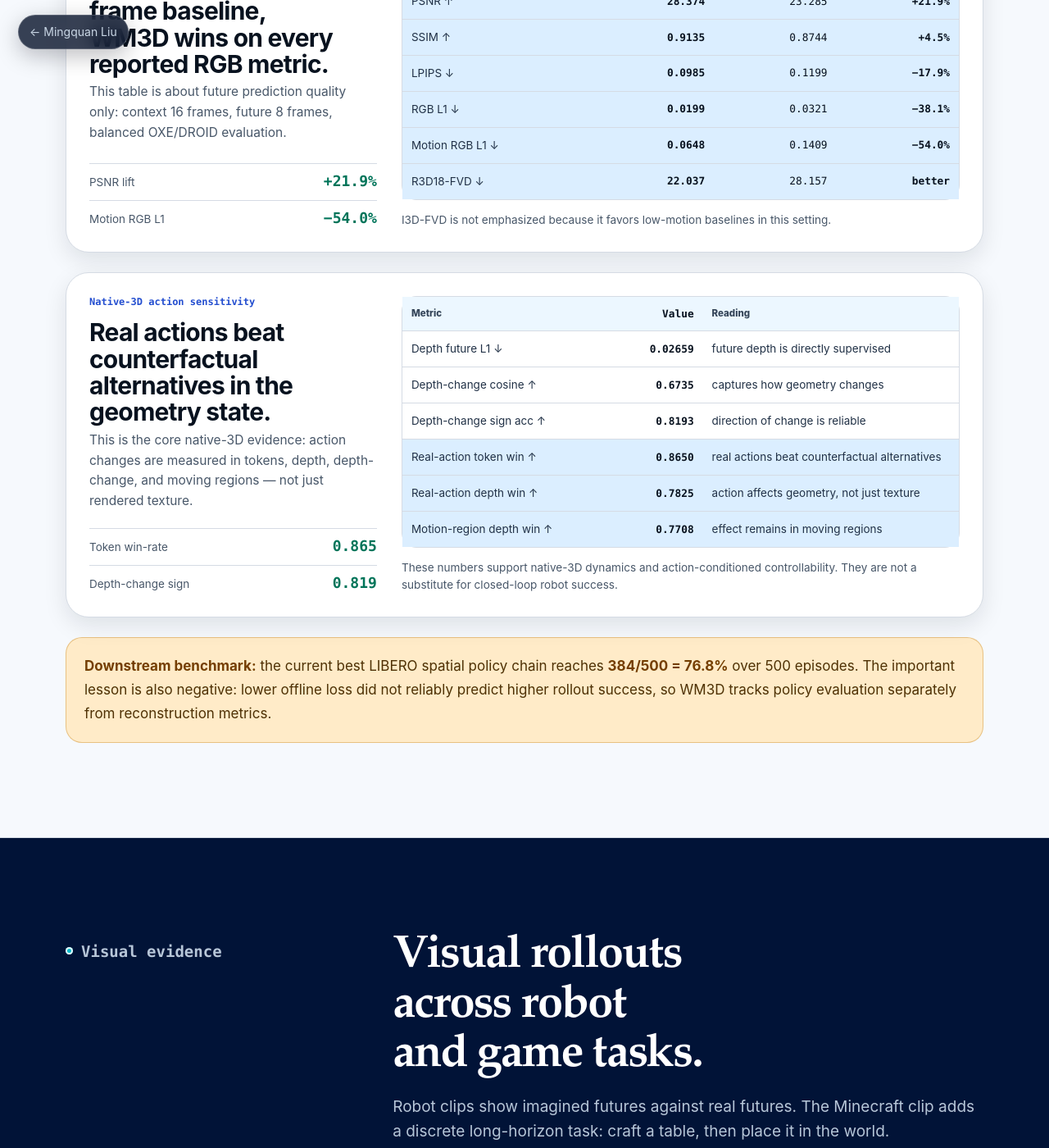
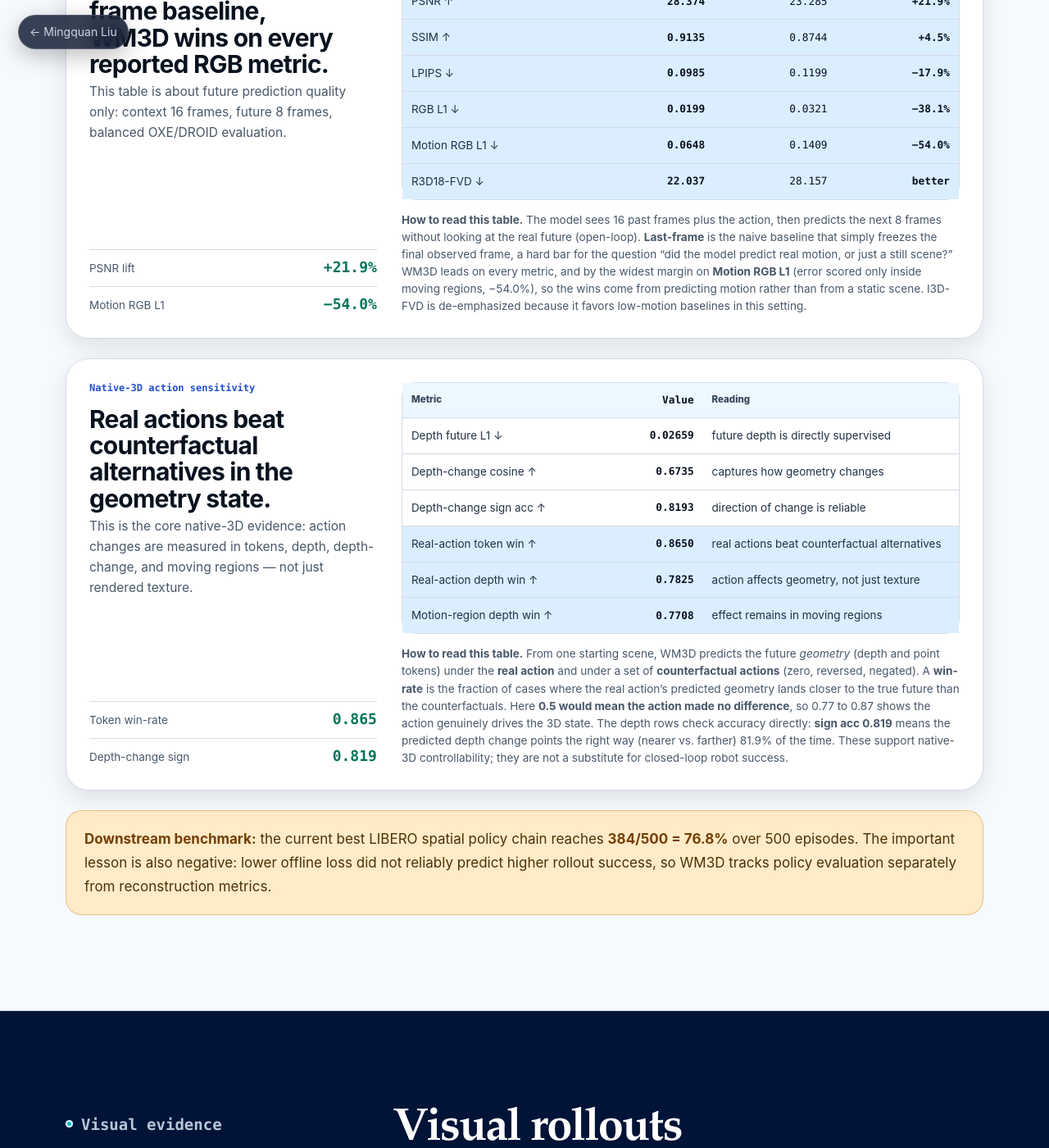
Before and after one commit to wxqnl/wxqnl.github.io, a Jekyll site: the page wm3d/index.html, which Jekyll copies as it is, in a window 1280 px wide and 1400 px high, scrolled down 6606 px. Shown: the whole window at 82% size. Built offline with Jekyll 4.4.1, drawn with Linux system fonts in a browser that asks for light colours; some of the changed text lies outside the part shown.

Commit message:
Update wm3d/index.html

```diff
--- a/wm3d/index.html
+++ b/wm3d/index.html
@@ -183,8 +183,12 @@
   .media-figure figcaption{display:flex;justify-content:space-between;gap:12px;align-items:baseline;margin:0;padding:13px 16px;border-top:1px solid oklch(100% 0 0 / .13);color:oklch(82% 0.03 255);font-size:13px}
   .media-figure .name{color:white;font-weight:800;font-size:14px}.media-figure .meta{font-family:var(--mono);font-size:11.5px;color:oklch(75% 0.035 255)}
   .wide{grid-column:1/-1}
-  .feature-demo,.mine-demo{grid-column:span 3}
+  .feature-demo{grid-column:1/-1;max-width:840px;width:100%;margin:0 auto}
   .gallery-note{grid-column:1/-1;color:oklch(82% 0.03 255);font-size:14px;line-height:1.55;max-width:82ch;margin:4px auto 0;text-align:center}
+  .mine-gallery{display:grid;grid-template-columns:repeat(3,1fr);gap:18px}
+  .mine-gallery .media-figure{grid-column:auto}
+  .mine-note{max-width:82ch;margin:22px auto 0;text-align:center;color:oklch(82% 0.03 255);font-size:14px;line-height:1.55}
+  .mine-note a{color:var(--cyan)}
   .rendering-pair{display:grid;gap:18px;max-width:930px;margin:0 auto}
   .legend-row{display:grid;grid-template-columns:repeat(3,1fr);gap:8px;color:oklch(82% 0.03 255);font:600 12.5px/1.3 var(--mono);text-align:center;margin-bottom:6px}
   .rendering-note{max-width:78ch;margin:18px auto 0;text-align:center;color:oklch(82% 0.03 255);font-size:14px}
@@ -209,12 +213,14 @@
     .evidence-ledger,.scale-strip{grid-template-columns:repeat(2,1fr)}.evidence-item:nth-child(2){border-right:0}.evidence-item:nth-child(-n+2){border-bottom:1px solid oklch(100% 0 0 / .12)}
     .model-landscape{grid-template-columns:1fr}.fault{grid-template-columns:1fr;gap:8px}.research-question{grid-template-columns:1fr}.route-panel{grid-template-columns:1fr 1fr}.route-step{grid-template-columns:1fr;gap:8px}
     .result-deck{grid-template-columns:1fr}.result-copy{min-height:auto}.result-proof{grid-template-columns:1fr 1fr}
+    .mine-gallery{grid-template-columns:repeat(3,1fr)}
   }
   @media(max-width:700px){
     body{font-size:16px}.wrap{width:min(100% - 32px,1120px)}.backlink{position:absolute;left:16px;top:14px}
     .hero .wrap{width:min(100% - 32px,1360px)}.hero-inner{padding-top:82px}.hero-actions{gap:9px}.button{width:100%}.hero-caption{grid-template-columns:1fr}.evidence-ledger,.scale-strip,.gallery,.route-panel{grid-template-columns:1fr}.evidence-item{border-right:0!important}.evidence-item:not(:last-child){border-bottom:1px solid oklch(100% 0 0 / .12)}
     .section-head h2{max-width:100%;font-size:clamp(31px,10vw,44px)}.section-head p{font-size:16px}.capability{display:grid}.legend-row{font-size:10.5px}.media-figure,.feature-demo,.mine-demo{grid-column:1/-1}.media-figure figcaption{display:grid}.status-panel,.result-card{padding:20px}
     .result-proof{grid-template-columns:1fr}.proof-line strong{font-size:16px}table{font-size:12.5px}th,td{padding:9px 8px}td.metric,th.metric{font-size:11.8px}.results-action th:first-child,.results-action td:first-child{width:38%}.results-action th:nth-child(2),.results-action td:nth-child(2){width:20%}.results-action th:nth-child(3),.results-action td:nth-child(3){width:42%}
+    .mine-gallery{grid-template-columns:1fr}
   }
 </style>
 </head>
@@ -380,7 +386,7 @@
                   </tbody>
                 </table>
               </div>
-              <p class="note">I3D-FVD is not emphasized because it favors low-motion baselines in this setting.</p>
+              <p class="note"><b>How to read this table.</b> The model sees 16 past frames plus the action, then predicts the next 8 frames without looking at the real future (open-loop). <b>Last-frame</b> is the naive baseline that simply freezes the final observed frame, a hard bar for the question “did the model predict real motion, or just a still scene?” WM3D leads on every metric, and by the widest margin on <b>Motion RGB L1</b> (error scored only inside moving regions, −54.0%), so the wins come from predicting motion rather than from a static scene. I3D-FVD is de-emphasized because it favors low-motion baselines in this setting.</p>
             </div>
           </div>
         </article>
@@ -411,7 +417,7 @@
                   </tbody>
                 </table>
               </div>
-              <p class="note">These numbers support native-3D dynamics and action-conditioned controllability. They are not a substitute for closed-loop robot success.</p>
+              <p class="note"><b>How to read this table.</b> From one starting scene, WM3D predicts the future <em>geometry</em> (depth and point tokens) under the <b>real action</b> and under a set of <b>counterfactual actions</b> (zero, reversed, negated). A <b>win-rate</b> is the fraction of cases where the real action’s predicted geometry lands closer to the true future than the counterfactuals. Here <b>0.5 would mean the action made no difference</b>, so 0.77 to 0.87 shows the action genuinely drives the 3D state. The depth rows check accuracy directly: <b>sign acc 0.819</b> means the predicted depth change points the right way (nearer vs. farther) 81.9% of the time. These support native-3D controllability; they are not a substitute for closed-loop robot success.</p>
             </div>
           </div>
         </article>
@@ -425,8 +431,8 @@
       <div class="section-head">
         <p class="section-tag">Visual evidence</p>
         <div>
-          <h2>Visual rollouts across robot and game tasks.</h2>
-          <p>Robot clips show imagined futures against real futures. The Minecraft clip adds a discrete long-horizon task: craft a table, then place it in the world.</p>
+          <h2>Visual rollouts across robot embodiments.</h2>
+          <p>Each clip pairs an imagined future against the real future across different robots and cameras. The final panel is a counterfactual test: one starting observation, different action chunks, different imagined outcomes.</p>
         </div>
       </div>
       <div class="capability"><strong>Capability shown</strong><span>input: past video + task text + action chunk → output: future world state, depth/geometry, and coarse future video.</span></div>
@@ -436,9 +442,26 @@
         <figure class="media-figure"><img loading="lazy" decoding="async" src="assets/demo_fractal.gif" width="512" height="512" alt="Fractal RT-1 robot prediction compared with ground truth" /><figcaption><span class="name">Fractal / RT-1</span><span class="meta">Google robot</span></figcaption></figure>
         <figure class="media-figure"><img loading="lazy" decoding="async" src="assets/demo_jaco.gif" width="512" height="512" alt="Jaco Play robot prediction compared with ground truth" /><figcaption><span class="name">Jaco Play</span><span class="meta">Kinova Jaco</span></figcaption></figure>
         <figure class="media-figure feature-demo"><img loading="lazy" decoding="async" src="assets/counterfactual_droid.gif" width="800" height="540" alt="Counterfactual action test where the same starting observation produces different imagined futures under different action chunks" /><figcaption><span class="name">Robot counterfactual</span><span class="meta">same start, different action chunks</span></figcaption></figure>
-        <figure class="media-figure mine-demo"><img loading="lazy" decoding="async" src="assets/minecraft_crafting_table.gif" width="360" height="360" alt="Minecraft demo where the agent crafts a crafting table and places it in the world" /><figcaption><span class="name">Minecraft crafting table</span><span class="meta">craft, then place · demo clip</span></figcaption></figure>
-        <p class="gallery-note">The Minecraft clip is included as a qualitative task-domain demo rather than a benchmark claim; the quantitative evidence remains separated in the results section above.</p>
       </div>
+    </div>
+  </section>
+
+  <section id="minecraft" class="media-section">
+    <div class="wrap">
+      <div class="section-head">
+        <p class="section-tag">Open-world game domain</p>
+        <div>
+          <h2>The same model imagines Minecraft tasks.</h2>
+          <p>Beyond robot arms, WM3D runs on an open-world game domain, where progress means discrete, long-horizon goals: gather a resource, craft an item, then place it. Each clip is a full task carried out inside the model's imagined world.</p>
+        </div>
+      </div>
+      <div class="capability"><strong>Task setting</strong><span>input: past frames + task goal + action chunk → output: an imagined rollout that reaches a checkable game state (item crafted, block mined, table placed).</span></div>
+      <div class="mine-gallery">
+        <figure class="media-figure"><img loading="lazy" decoding="async" src="assets/minecraft_planks.gif" width="320" height="320" alt="Minecraft rollout where the agent turns logs into wooden planks" /><figcaption><span class="name">Craft planks</span><span class="meta">logs → wooden planks</span></figcaption></figure>
+        <figure class="media-figure"><img loading="lazy" decoding="async" src="assets/minecraft_cobblestone.gif" width="320" height="320" alt="Minecraft rollout where the agent mines stone and obtains cobblestone" /><figcaption><span class="name">Mine cobblestone</span><span class="meta">dig stone → cobblestone</span></figcaption></figure>
+        <figure class="media-figure"><img loading="lazy" decoding="async" src="assets/minecraft_crafting_table.gif" width="360" height="360" alt="Minecraft rollout where the agent crafts a crafting table and places it in the world" /><figcaption><span class="name">Craft &amp; place table</span><span class="meta">craft, then place</span></figcaption></figure>
+      </div>
+      <p class="mine-note">These are qualitative task-domain demos on the <a href="https://github.com/danijar/diamond_env" target="_blank" rel="noopener">Diamond Minecraft environment</a>, shown to illustrate long-horizon controllability rather than as a benchmark claim; the quantitative evidence stays separated in the results section above.</p>
     </div>
   </section>
 
```
